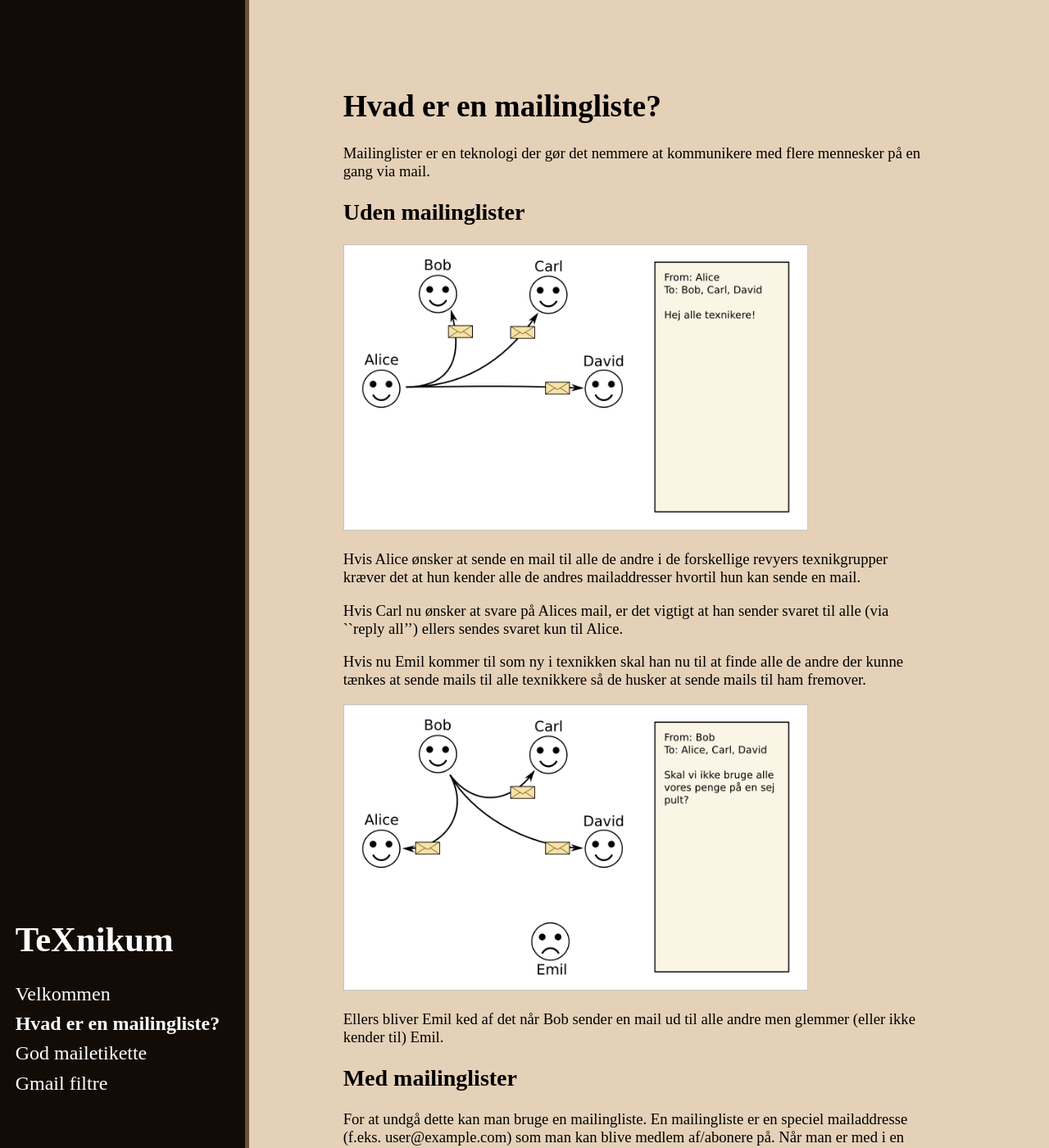
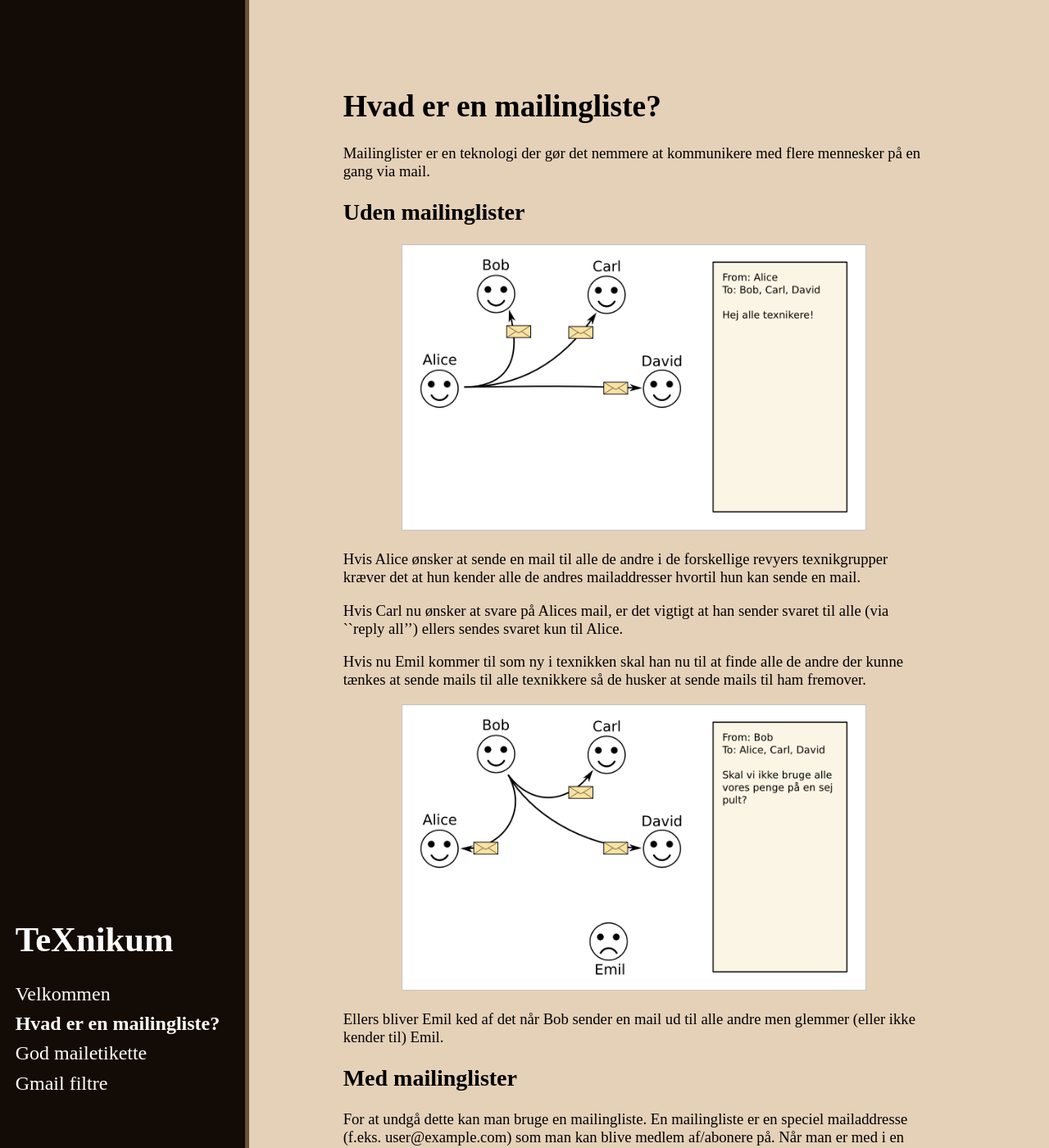
Before and after one commit to TeXnikum/TeXnikum.github.io, a Jekyll site: the page built from mailinglister.md, in a window 1280 px wide and 1400 px high. Shown: the whole window at 82% size. Built offline with Jekyll 4.4.1, drawn with Linux system fonts in a browser that asks for light colours.

```diff
--- a/mailinglister.md
+++ b/mailinglister.md
@@ -8,7 +8,7 @@
 Mailinglister er en teknologi der gør det nemmere at kommunikere med flere mennesker på en gang via mail.
 
 ## Uden mailinglister
-<img src="/images/illustration-0.png" class="img" style="text-align: center;">
+<div class="center"><img src="/images/illustration-0.png" class="img"></div>
 
 Hvis Alice ønsker at sende en mail til alle de andre i de forskellige revyers texnikgrupper kræver det at hun kender alle de andres mailaddresser hvortil hun kan sende en mail.
 
@@ -16,7 +16,7 @@
 
 Hvis nu Emil kommer til som ny i texnikken skal han nu til at finde alle de andre der kunne tænkes at sende mails til alle texnikkere så de husker at sende mails til ham fremover.
 
-<img src="/images/illustration-1.png" class="img">
+<div class="center"><img src="/images/illustration-1.png" class="img"></div>
 
 Ellers bliver Emil ked af det når Bob sender en mail ud til alle andre men glemmer (eller ikke kender til) Emil.
 
@@ -26,9 +26,9 @@
 
 Når man sender en mail til mailinglisten sørger den for at sende mailen ud til alle medlemmerne, og ligeledes for alle svarene til denne mail.
 
-<div style="text-align: center;"><img src="/images/illustration-3.png" class="img"></div>
+<div class="center"><img src="/images/illustration-3.png" class="img"></div>
 
-<img src="/images/illustration-4.png" class="img">
+<div class="center"><img src="/images/illustration-4.png" class="img"></div>
 
 Når man bliver tilmeldt mailinglisten modtager man således al post sendt dertil indtil man melder sig fra igen.
 
--- a/public/style.css
+++ b/public/style.css
@@ -13,6 +13,10 @@
 .img {
     width: 80%;
     height: 80%;
+}
+
+.center {
+    text-align: center;
 }
 
 .strikethrough {
```
